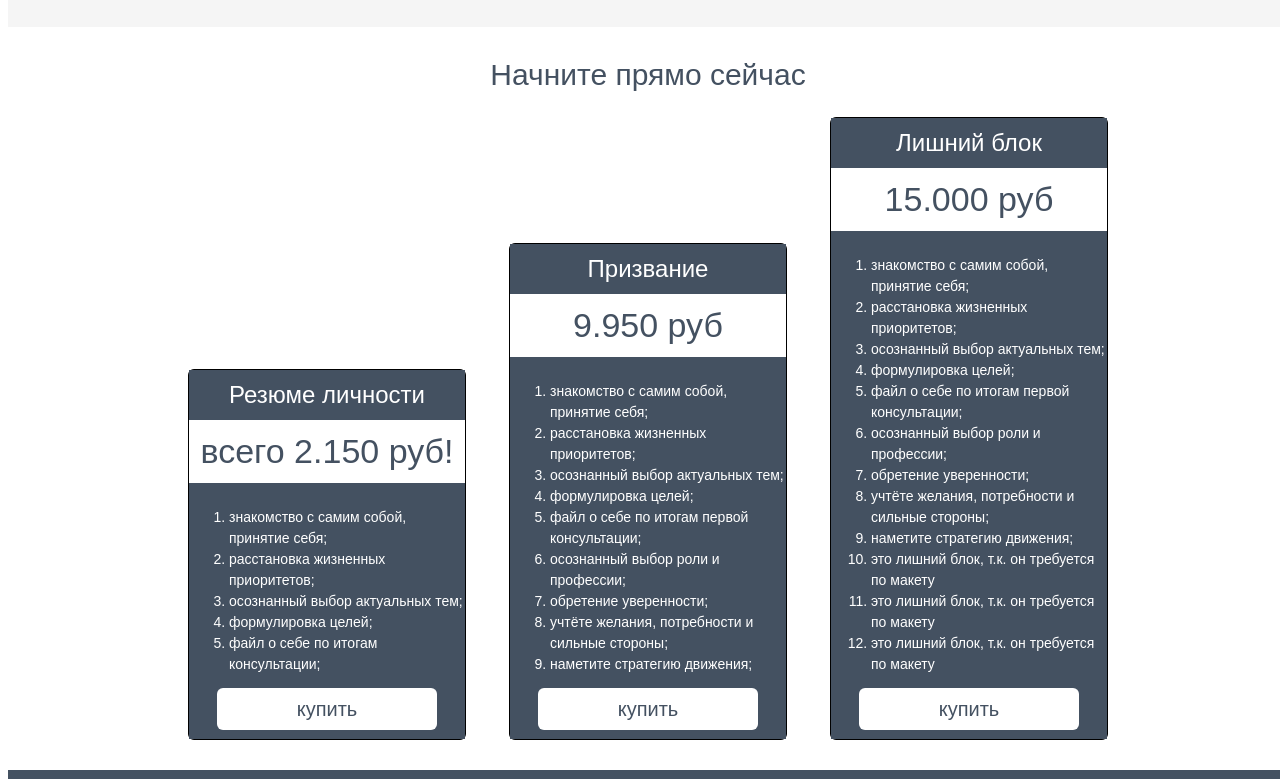
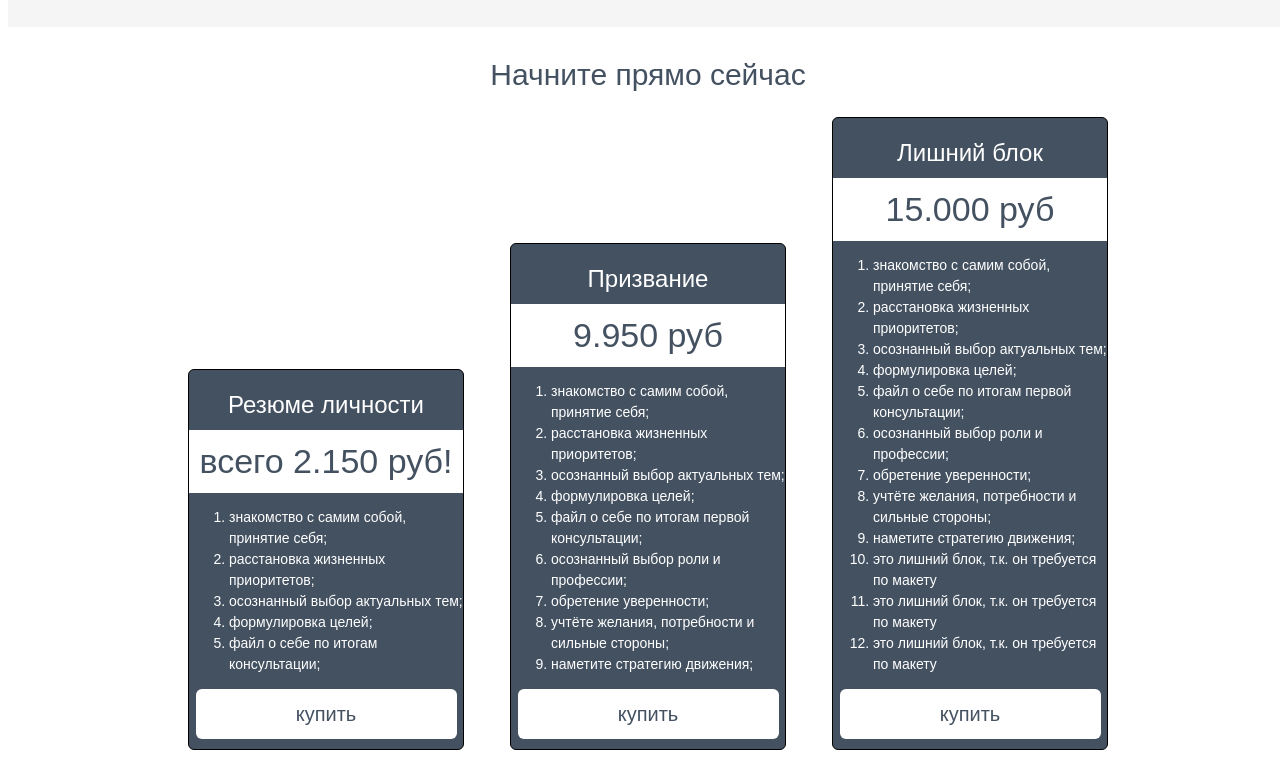
Before and after one commit to autoshkatulka/html5-css3, a plain HTML site: page index.html in a window 1280 px wide. Shown: the part 1701-2480 px from the top of the page. Drawn offline with Linux system fonts and the light colour scheme.

Commit message:
Редакция раздела Buy
Убрала лишние обетки div, оставив только span

```diff
--- a/css/style.css
+++ b/css/style.css
@@ -280,37 +280,33 @@ a.name-userpic {
 
 .buy-item {
 	width: 30%;
+	padding: 10px 0;
+	box-sizing: border-box;
 	border: 1px solid black;
+	background-color: rgb(68, 81, 97);
 	border-radius: 6px;
-	background-color: #fff;
-}
-
-.buy-cl1 {
-	display: block;
-	padding: 10px 0 10px 0;
-	text-align: center;
-	background-color: rgb(68, 81, 97);
+	/* background-color: #fff; */
 }
 
 .buy-class1 {
+	display: block;
+	padding: 10px;
 	font-size: 24px;
 	font-family: "Arial";
+	text-align: center;
 	color: #fff;
 	line-height: 1.25;
 }
 
-.buy-cl2 {
+.buy-class2 {
 	display: block;
-	padding: 10px 0 10px 0;
-	text-align: center;
-	background-color: #fff;
-}
-
-.buy-class2 {
+	padding: 10px;
 	font-size: 34px;
 	font-family: "Arial";
 	color: rgb(68, 81, 97);
 	line-height: 1.27;
+	text-align: center;
+	background-color: #fff;
 }
 
 .buy-class3 {
@@ -319,9 +315,16 @@ a.name-userpic {
 	color: #fff;
 	line-height: 1.5;
 	text-align: left;
+	background-color: rgb(68, 81, 97);
 }
 
 .buy-button {
+	width: 261px;
+	display: block;
+	margin: 0 auto;
+	padding: 5px;
+	box-sizing: border-box;
+	text-align: center;
 	font-size: 20px;
 	font-family: "Arial";
 	color: rgb(68, 81, 97);
@@ -329,8 +332,8 @@ a.name-userpic {
 	background-color: #fff;
 	outline: none;
 	border-radius: 6px;
-	padding: 10px 80px 10px 80px;
-	margin: 30px 0 50px 0;
+	/* padding: 10px 80px 10px 80px; */
+	/* margin: 30px 0 50px 0; */
 	line-height: 2;
 }
 
--- a/index.html
+++ b/index.html
@@ -112,13 +112,8 @@
 			<section class="content4 buy">
 				<span class="buy-title dignity-title">Начните прямо сейчас</span>
 				<div class="buy-item">
-					<div class="buy-cl1">
 						<span class="buy-class1">Резюме личности</span>
-					</div>
-					<div class="buy-cl2">
 						<span class="buy-class2">всего 2.150 руб!</span>
-					</div>
-					<div class="buy-cl1">
 						<ol class="buy-class3">
 							<li>знакомство с самим собой,<br>принятие себя;</li>
 							<li>расстановка жизненных приоритетов;</li>
@@ -126,17 +121,11 @@
 							<li>формулировка целей;</li>
 							<li>файл о себе по итогам консультации;</li>
 						</ol>
-						<div><a href="#on" class="buy-button">купить</a></div>
-					</div>
+						<a href="#on" class="buy-button">купить</a>
 				</div>
 				<div class="buy-item">
-					<div class="buy-cl1">
 						<span class="buy-class1">Призвание</span>
-					</div>
-					<div class="buy-cl2">
 						<span class="buy-class2">9.950 руб</span>
-					</div>
-					<div class="buy-cl1">
 						<ol class="buy-class3">
 							<li>знакомство с самим собой,<br>принятие себя;</li>
 							<li>расстановка жизненных приоритетов;</li>
@@ -148,17 +137,11 @@
 							<li>учтёте желания, потребности и сильные стороны;</li>
 							<li>наметите стратегию движения;</li>
 						</ol>
-						<div><a href="#on" class="buy-button">купить</a></div>
-					</div>
+						<a href="#on" class="buy-button">купить</a>
 				</div>
 				<div class="buy-item">
-					<div class="buy-cl1">
 						<span class="buy-class1">Лишний блок</span>
-					</div>
-					<div class="buy-cl2">
 						<span class="buy-class2">15.000 руб</span>
-					</div>
-					<div class="buy-cl1">
 						<ol class="buy-class3">
 							<li>знакомство с самим собой,<br>принятие себя;</li>
 							<li>расстановка жизненных приоритетов;</li>
@@ -173,8 +156,7 @@
 							<li>это лишний блок, т.к. он требуется по макету</li>
 							<li>это лишний блок, т.к. он требуется по макету</li>
 						</ol>
-						<div><a href="#on" class="buy-button">купить</a></div>
-					</div>
+						<a href="#on" class="buy-button">купить</a>
 				</div>
 			</section>
 		</main>
```
